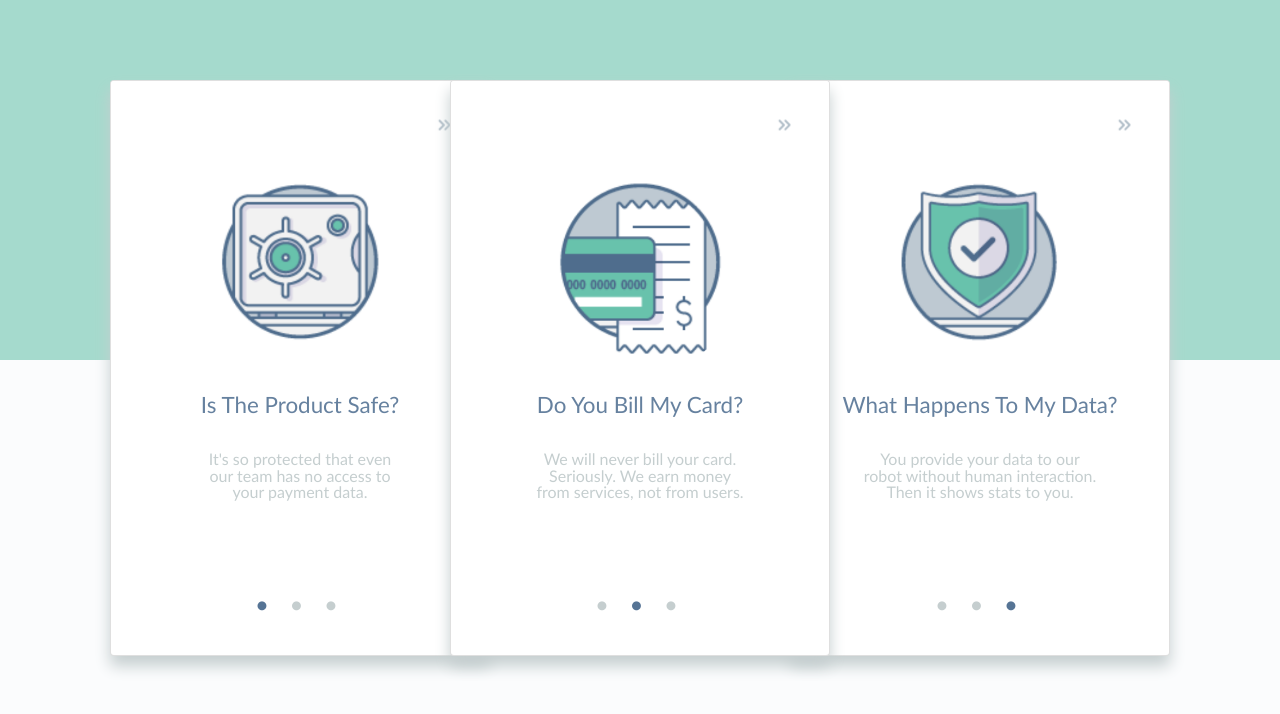
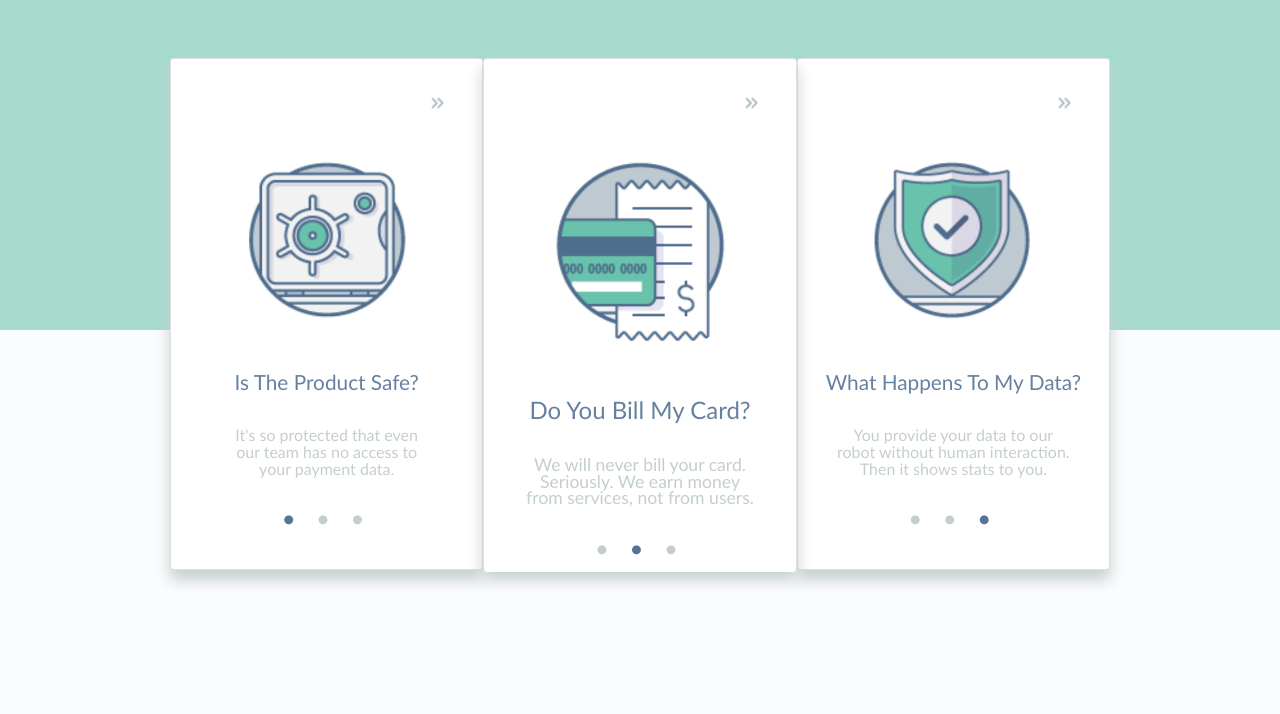
Before and after one commit to andrefellipeamorim/cards, a plain HTML site: page index.html in a window 1280 px wide. Drawn offline with nearby package versions, Linux system fonts and the light colour scheme.

Commit message:
ajustes de responsividade e comentarios

```diff
--- a/index.html
+++ b/index.html
@@ -1,5 +1,5 @@
 <!doctype html>
-<html lang="en">
+<html lang="pt-br">
   <head>
     <!-- Required meta tags -->
     <meta charset="utf-8">
@@ -19,17 +19,19 @@
 
     <title>Cards Dinâmicos</title>
   </head>
+
+
   <body>
-
     <div class="fundo verde">
-
     </div>
     <div class="fundo branco">
+    </div>
 
-    </div>
+    <!--Deck principal, para telas meiores-->
 
     <div class="container d-lg-block d-md-block d-none">
       <div class="row card-deck">
+
         <div id="card1" class="card">
           <div class="card-header">
             <img src="setas.png">
@@ -71,11 +73,15 @@
             <span class="pontos">• • <span class="pontoazul">•</span></span>
           </div>
         </div>
+
       </div>
     </div>
 
+    <!--Deck alternativo para melhorar a visualização para tablets e smartphones-->
+
     <div class="container d-lg-none d-md-none">
       <div class="row">
+
         <div id="card-sm-1" class="card card-sm col-sm-12">
           <div class="card-header">
             <img src="setas.png">
@@ -119,7 +125,6 @@
         </div>
 
       </div>
-
     </div>
 
 
--- a/styles.css
+++ b/styles.css
@@ -1,3 +1,11 @@
+/* Olá, como não haviam instruções de como deveria ser reproduzido o Lay-out,
+a primeira coisa que veio na minha mente foi fazer ele animado, claro que se
+não for o caso é muito simples deixar ele estático, basta por a classe ".cardtop"
+no #card2, e deletar o scripts.js. De qualquer forma segue minha ideia para o projeto,
+sou iniciante ainda, mas quando me proponho a fazer algo tento fazer o melhor que posso
+e foi o que tentei neste caso, espero que gostem!
+
+
 /*---------------Geral----------------*/
 
 body{
@@ -7,9 +15,9 @@ body{
 .card{
 	transition: all 0.2s ease;
 	width: 20rem;
-	height: 36rem;
+	height: 32rem;
 	box-shadow: 0px 10px 15px #C5CECF;
-	top: -67.5rem;
+	top: -67rem;
 	font-family: Calibri;
 	text-align: center;
 	line-height: 105%;
@@ -19,7 +27,7 @@ body{
 
 .verde{
 	background-color: #a5dacd;
-	height: 360px;
+	height: 330px;
 }
 
 .branco{
@@ -31,14 +39,14 @@ body{
 
 .card h5{
 	color: #567495;
-	font-weight: 520;
-	font-size: 1.4rem;
+	font-weight: 400;
+	font-size: 1.2rem;
 	opacity: 0.9;
 }
 
 .cardtop h5{
-	font-weight: 530;
-	font-size: 1.5rem;
+	font-weight: 500;
+	font-size: 1.3rem;
 }
 
 .card p{
@@ -55,6 +63,11 @@ body{
 
 .card .card-title{
 	margin-bottom: 2rem;
+}
+
+.card-deck .card-body{
+	padding-left: 0px;
+	padding-right: 0px;
 }
 
 .card .card-header{
@@ -98,7 +111,7 @@ body{
 
 #card1{
 	margin: 0 auto;
-	left: 2.5rem;
+
 }
 
 #card2{
@@ -108,18 +121,17 @@ body{
 
 #card3{
 	margin: 0 auto;
-	right: 2.5rem;
 }
 
 .cardtop{
   	z-index: 2;
-  	width: 23rem;
-  	height: 40rem;
-  	top: -69.5rem;
+  	width: 22rem;
+  	height: 35rem;
+  	top: -68.5rem;
 }
 
 #card-sm-1{
-	top: -69.50rem;
+	top: -69.5rem;
 }
 
 #card-sm-2{
@@ -136,14 +148,15 @@ body{
 	z-index: 1;
 }
 
+/*------Lay-Out dos cards horizontais-----*/
+
 .card-sm{
 	height: 365px;
 }
 
 .card-sm .card-img-top{
 	position: relative;
-	top: -40px;
-	left: 80px;
+	left: 100px;
 }
 
 .card-sm .pontos{
@@ -151,23 +164,52 @@ body{
 	top: 5px;
 }
 
+.card-sm .card-header{
+	padding-right: 0px;
+	padding-top: 4px;
+}
+
+.card-sm .card-title{
+	padding-top: 10px;
+}
+
+
+/*------Media Queries-----*/
+
+@media only screen and (min-width: 1080px){
+	.card-deck{
+		padding-left: 100px;
+		padding-right: 100px;
+	}
+
+	.card h5{
+		font-size: 1.3rem;
+	}
+
+	.cardtop h5{
+		font-size: 1.5rem;
+	}
+
+	.card p{
+		font-size: 1rem;
+	}
+
+	.cardtop p{
+		font-size: 1.1rem;
+	}
+}
 
 /*smart size*/
 @media only screen and (max-width : 440px){
 	.card-sm .card-img-top{
-		width: 130px;
-		height: 130px;
+		width: 140px;
+		height: 140px;
 		top: 120px;
+		left: 0px;
 	}
 
 	.card-sm .pontos{
 		position: relative;
 		top: 120px;
 	}
-
-	.card-sm .card-header{
-		padding-right: 0px;
-		padding-top: 5px;
-	}
-
 }
```
